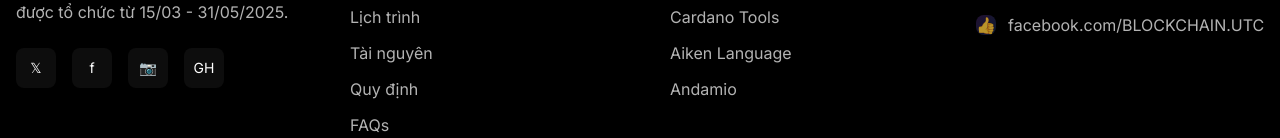
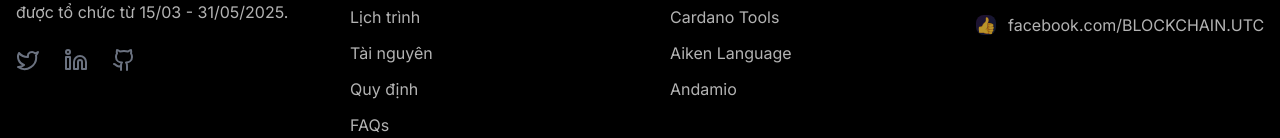
Before and after one commit to ptanh05/web_hackathon, a Next.js app: page / in a window 1280 px wide. Shown: the part 7018-7156 px from the top of the page. Built offline with nearby package versions, Linux system fonts and the light colour scheme.

Commit message:
sua cac icon footer

```diff
--- a/app/page.tsx
+++ b/app/page.tsx
@@ -1,12 +1,18 @@
 import Image from 'next/image'
 import Link from 'next/link'
 import { ArrowRight, Calendar, ClipboardList, Globe, Trophy } from 'lucide-react'
-
+import { Github, Twitter, Linkedin } from "lucide-react";
 import { Button } from '@/components/ui/button'
 import { GlowingTitle } from '@/components/ui/makeBeauty'
 import { DiagonalMeteors } from '@/components/ui/saobang'
 import AutoSlideTimeline from "../components/star/autoslide"
 //import { GlowingStars } from "@/components/star/glowingStarsProps";
+const socialLinks = [
+  { name: "twitter", icon: <Twitter size={24} />, link: "https://twitter.com" },
+  { name: "linkedin", icon: <Linkedin size={24} />, link: "https://linkedin.com" },
+  { name: "github", icon: <Github size={24} />, link: "https://github.com" },
+];
+
 export default function Home() {
   return (
     <div className="min-h-screen bg-black text-white flex flex-col">
@@ -974,22 +980,17 @@ export default function Home() {
         <p className="text-white/70 mb-6 group-hover:text-white transition-colors duration-300">
           Cuộc thi hackathon về công nghệ Cardano Blockchain tại Việt Nam, được tổ chức từ 15/03 - 31/05/2025.
         </p>
-        <div className="flex gap-4">
-          {[
-            { name: "twitter", icon: "𝕏", color: "hover:bg-gray-800" },
-            { name: "facebook", icon: "f", color: "hover:bg-blue-700" },
-            { name: "instagram", icon: "📷", color: "hover:bg-pink-600" },
-            { name: "github", icon: "GH", color: "hover:bg-gray-700" }
-          ].map((social) => (
+        <div className="flex gap-6">
+      {socialLinks.map((social) => (
         <a
           key={social.name}
-              href="#"
-              className={`w-10 h-10 rounded-lg bg-white/5 flex items-center justify-center
-                  border border-transparent transition-all duration-300
-                  hover:border-white/20 hover:scale-110 ${social.color} hover:shadow-lg`}
+          href={social.link}
+          target="_blank"
+          rel="noopener noreferrer"
+          className="text-gray-500 hover:text-white transition-all duration-300"
           aria-label={social.name}
         >
-              <span className="text-sm">{social.icon}</span>
+          {social.icon}
         </a>
       ))}
     </div>
```
Lines whose indentation alone changed are shown as unchanged.
